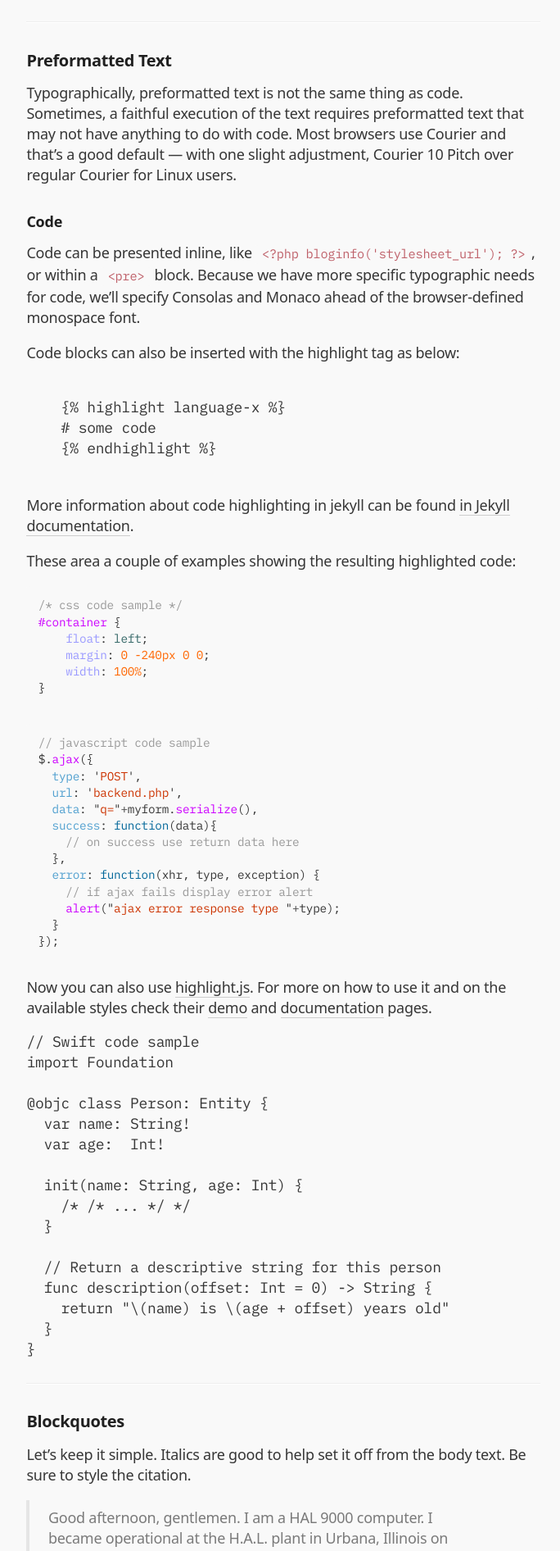
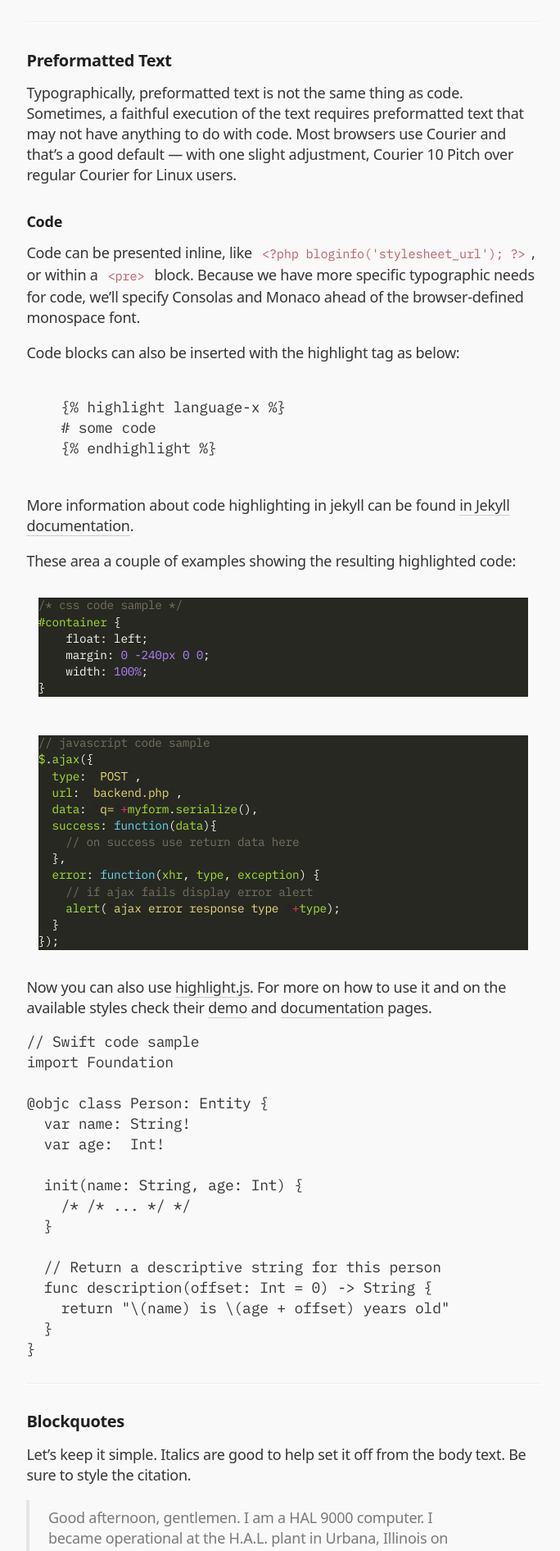
Before and after one commit to miltonparedes/another, a Jekyll site: the page built from _posts/2012-09-01-a-full-and-comprehensive-style-test.html, in a window 1280 px wide. Shown: the part 3095-4987 px from the top of the page at 82% size, without its empty margins (102-786 px from the left). Built offline with Jekyll 4.4.1, drawn with Linux system fonts in a browser that asks for light colours; some web fonts are replaced.

Commit message:
monokai theme

```diff
--- a/_sass/another/_syntax.scss
+++ b/_sass/another/_syntax.scss
@@ -1,65 +1,65 @@
-.highlight .hll { background-color: #ffc; }
-.highlight .c { color: #999; } /* Comment */
-.highlight .err { color: #a00; background-color: #faa } /* Error */
-.highlight .k { color: #069; } /* Keyword */
-.highlight .o { color: #555 } /* Operator */
-.highlight .cm { color: #09f; font-style: italic } /* Comment.Multiline */
-.highlight .cp { color: #099 } /* Comment.Preproc */
-.highlight .c1 { color: #999; } /* Comment.Single */
-.highlight .cs { color: #999; } /* Comment.Special */
-.highlight .gd { background-color: #fcc; border: 1px solid #c00 } /* Generic.Deleted */
+.highlight pre { background-color: #272822; }
+.highlight .hll { background-color: #272822; }
+.highlight .c { color: #75715e } /* Comment */
+.highlight .err { color: #960050; background-color: #1e0010 } /* Error */
+.highlight .k { color: #66d9ef } /* Keyword */
+.highlight .l { color: #ae81ff } /* Literal */
+.highlight .n { color: #f8f8f2 } /* Name */
+.highlight .o { color: #f92672 } /* Operator */
+.highlight .p { color: #f8f8f2 } /* Punctuation */
+.highlight .cm { color: #75715e } /* Comment.Multiline */
+.highlight .cp { color: #75715e } /* Comment.Preproc */
+.highlight .c1 { color: #75715e } /* Comment.Single */
+.highlight .cs { color: #75715e } /* Comment.Special */
 .highlight .ge { font-style: italic } /* Generic.Emph */
-.highlight .gr { color: #f00 } /* Generic.Error */
-.highlight .gh { color: #030; } /* Generic.Heading */
-.highlight .gi { background-color: #cfc; border: 1px solid #0c0 } /* Generic.Inserted */
-.highlight .go { color: #aaa } /* Generic.Output */
-.highlight .gp { color: #009; } /* Generic.Prompt */
-.highlight .gs { } /* Generic.Strong */
-.highlight .gu { color: #030; } /* Generic.Subheading */
-.highlight .gt { color: #9c6 } /* Generic.Traceback */
-.highlight .kc { color: #069; } /* Keyword.Constant */
-.highlight .kd { color: #069; } /* Keyword.Declaration */
-.highlight .kn { color: #069; } /* Keyword.Namespace */
-.highlight .kp { color: #069 } /* Keyword.Pseudo */
-.highlight .kr { color: #069; } /* Keyword.Reserved */
-.highlight .kt { color: #078; } /* Keyword.Type */
-.highlight .m { color: #f60 } /* Literal.Number */
-.highlight .s { color: #d44950 } /* Literal.String */
-.highlight .na { color: #4f9fcf } /* Name.Attribute */
-.highlight .nb { color: #366 } /* Name.Builtin */
-.highlight .nc { color: #0a8; } /* Name.Class */
-.highlight .no { color: #360 } /* Name.Constant */
-.highlight .nd { color: #99f } /* Name.Decorator */
-.highlight .ni { color: #999; } /* Name.Entity */
-.highlight .ne { color: #c00; } /* Name.Exception */
-.highlight .nf { color: #c0f } /* Name.Function */
-.highlight .nl { color: #99f } /* Name.Label */
-.highlight .nn { color: #0cf; } /* Name.Namespace */
-.highlight .nt { color: #2f6f9f; } /* Name.Tag */
-.highlight .nv { color: #033 } /* Name.Variable */
-.highlight .ow { color: #000; } /* Operator.Word */
-.highlight .w { color: #bbb } /* Text.Whitespace */
-.highlight .mf { color: #f60 } /* Literal.Number.Float */
-.highlight .mh { color: #f60 } /* Literal.Number.Hex */
-.highlight .mi { color: #f60 } /* Literal.Number.Integer */
-.highlight .mo { color: #f60 } /* Literal.Number.Oct */
-.highlight .sb { color: #c30 } /* Literal.String.Backtick */
-.highlight .sc { color: #c30 } /* Literal.String.Char */
-.highlight .sd { color: #c30; font-style: italic } /* Literal.String.Doc */
-.highlight .s2 { color: #c30 } /* Literal.String.Double */
-.highlight .se { color: #c30; } /* Literal.String.Escape */
-.highlight .sh { color: #c30 } /* Literal.String.Heredoc */
-.highlight .si { color: #a00 } /* Literal.String.Interpol */
-.highlight .sx { color: #c30 } /* Literal.String.Other */
-.highlight .sr { color: #3aa } /* Literal.String.Regex */
-.highlight .s1 { color: #c30 } /* Literal.String.Single */
-.highlight .ss { color: #fc3 } /* Literal.String.Symbol */
-.highlight .bp { color: #366 } /* Name.Builtin.Pseudo */
-.highlight .vc { color: #033 } /* Name.Variable.Class */
-.highlight .vg { color: #033 } /* Name.Variable.Global */
-.highlight .vi { color: #033 } /* Name.Variable.Instance */
-.highlight .il { color: #f60 } /* Literal.Number.Integer.Long */
+.highlight .gs { font-weight: bold } /* Generic.Strong */
+.highlight .kc { color: #66d9ef } /* Keyword.Constant */
+.highlight .kd { color: #66d9ef } /* Keyword.Declaration */
+.highlight .kn { color: #f92672 } /* Keyword.Namespace */
+.highlight .kp { color: #66d9ef } /* Keyword.Pseudo */
+.highlight .kr { color: #66d9ef } /* Keyword.Reserved */
+.highlight .kt { color: #66d9ef } /* Keyword.Type */
+.highlight .ld { color: #e6db74 } /* Literal.Date */
+.highlight .m { color: #ae81ff } /* Literal.Number */
+.highlight .s { color: #e6db74 } /* Literal.String */
+.highlight .na { color: #a6e22e } /* Name.Attribute */
+.highlight .nb { color: #f8f8f2 } /* Name.Builtin */
+.highlight .nc { color: #a6e22e } /* Name.Class */
+.highlight .no { color: #66d9ef } /* Name.Constant */
+.highlight .nd { color: #a6e22e } /* Name.Decorator */
+.highlight .ni { color: #f8f8f2 } /* Name.Entity */
+.highlight .ne { color: #a6e22e } /* Name.Exception */
+.highlight .nf { color: #a6e22e } /* Name.Function */
+.highlight .nl { color: #f8f8f2 } /* Name.Label */
+.highlight .nn { color: #f8f8f2 } /* Name.Namespace */
+.highlight .nx { color: #a6e22e } /* Name.Other */
+.highlight .py { color: #f8f8f2 } /* Name.Property */
+.highlight .nt { color: #f92672 } /* Name.Tag */
+.highlight .nv { color: #f8f8f2 } /* Name.Variable */
+.highlight .ow { color: #f92672 } /* Operator.Word */
+.highlight .w { color: #f8f8f2 } /* Text.Whitespace */
+.highlight .mf { color: #ae81ff } /* Literal.Number.Float */
+.highlight .mh { color: #ae81ff } /* Literal.Number.Hex */
+.highlight .mi { color: #ae81ff } /* Literal.Number.Integer */
+.highlight .mo { color: #ae81ff } /* Literal.Number.Oct */
+.highlight .sb { color: #e6db74 } /* Literal.String.Backtick */
+.highlight .sc { color: #e6db74 } /* Literal.String.Char */
+.highlight .sd { color: #e6db74 } /* Literal.String.Doc */
+.highlight .s2 { color: #e6db74 } /* Literal.String.Double */
+.highlight .se { color: #ae81ff } /* Literal.String.Escape */
+.highlight .sh { color: #e6db74 } /* Literal.String.Heredoc */
+.highlight .si { color: #e6db74 } /* Literal.String.Interpol */
+.highlight .sx { color: #e6db74 } /* Literal.String.Other */
+.highlight .sr { color: #e6db74 } /* Literal.String.Regex */
+.highlight .s1 { color: #e6db74 } /* Literal.String.Single */
+.highlight .ss { color: #e6db74 } /* Literal.String.Symbol */
+.highlight .bp { color: #f8f8f2 } /* Name.Builtin.Pseudo */
+.highlight .vc { color: #f8f8f2 } /* Name.Variable.Class */
+.highlight .vg { color: #f8f8f2 } /* Name.Variable.Global */
+.highlight .vi { color: #f8f8f2 } /* Name.Variable.Instance */
+.highlight .il { color: #ae81ff } /* Literal.Number.Integer.Long */
 
-.css .o,
-.css .o + .nt,
-.css .nt + .nt { color: #999; }
+.highlight .gh { } /* Generic Heading & Diff Header */
+.highlight .gu { color: #75715e; } /* Generic.Subheading & Diff Unified/Comment? */
+.highlight .gd { color: #f92672; } /* Generic.Deleted & Diff Deleted */
+.highlight .gi { color: #a6e22e; } /* Generic.Inserted & Diff Inserted */
```
